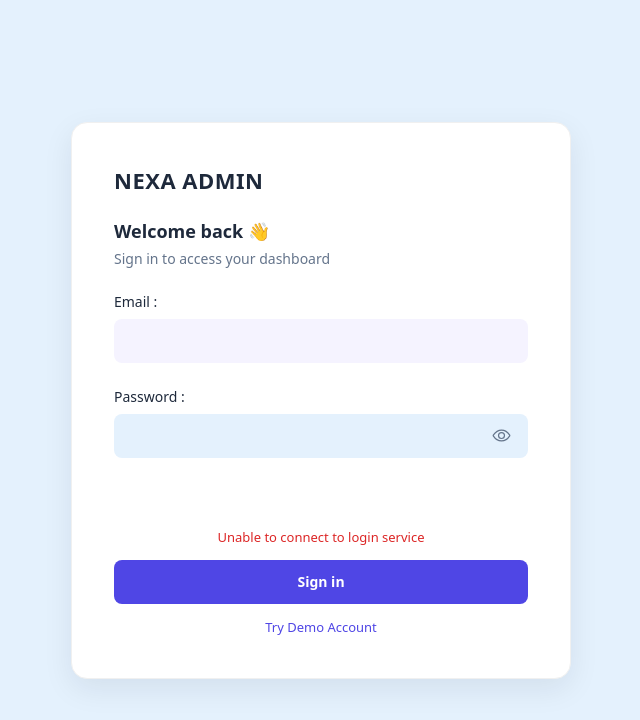
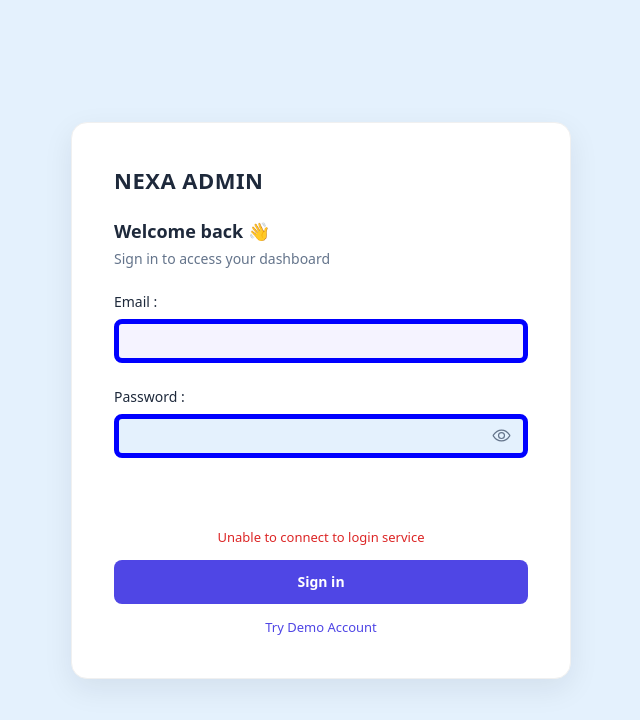
Before and after one commit to maryamparvan/Nexa-Admin-Dashboard, a React (Vite) app: page / in a window 1280 px wide. Shown: the top 720 px of the page, without its empty margins (319-959 px from the left). Built offline with nearby package versions, Linux system fonts and the light colour scheme; no server answers.

Commit message:
test css

```diff
--- a/src/App.css
+++ b/src/App.css
@@ -33,3 +33,14 @@
     background-color: var(--background);
     color: var(--text);
 }
+body {
+    background-color: red !important;
+}
+
+input {
+    border: 5px solid blue !important;
+}
+
+table {
+    border: 5px solid green !important;
+}
--- a/src/Components/Pages/Analytics/TableAnalytics/TableAnalytics.css
+++ b/src/Components/Pages/Analytics/TableAnalytics/TableAnalytics.css
@@ -1,4 +1,4 @@
-/* .tableAnalytics {
+.tableAnalytics {
     width: 100%;
     min-width: 0;
     box-sizing: border-box;
@@ -7,12 +7,6 @@
     padding: 20px;
     border-radius: 12px;
     color: var(--textinwhitebox);
-} */
-.tableAnalytics {
-    outline: 10px solid red !important;
-    background-color: yellow !important;
-    display: block !important;
-    width: 100% !important;
 }
 .tableAnalyticsHeader {
     margin-bottom: 20px;
```
